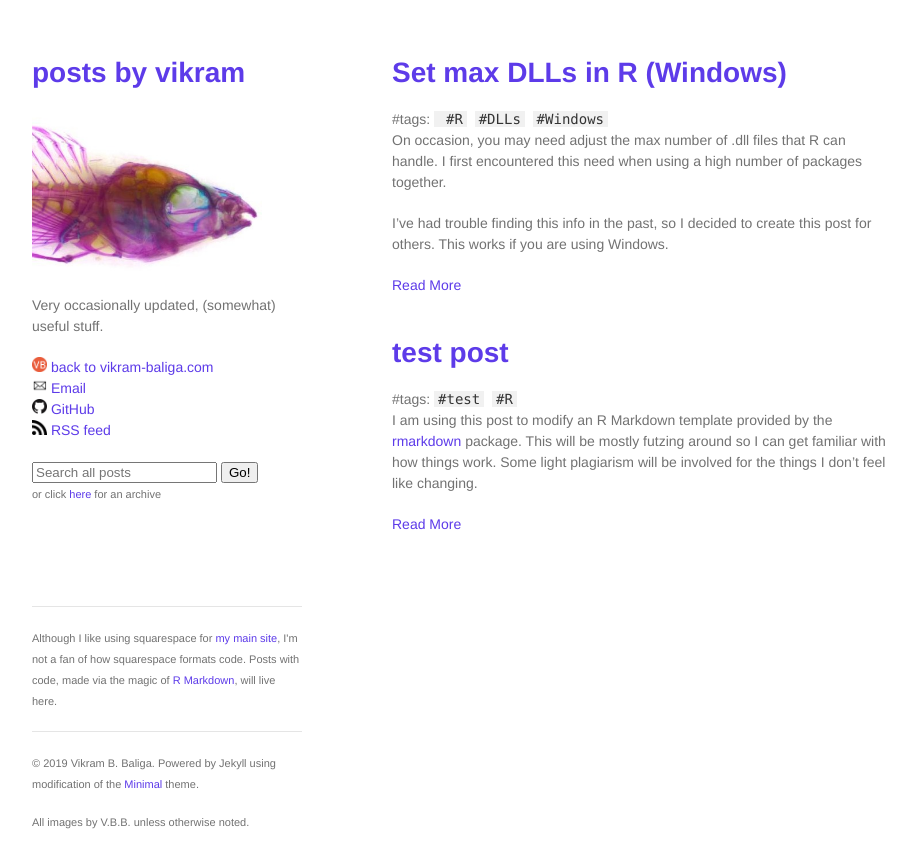
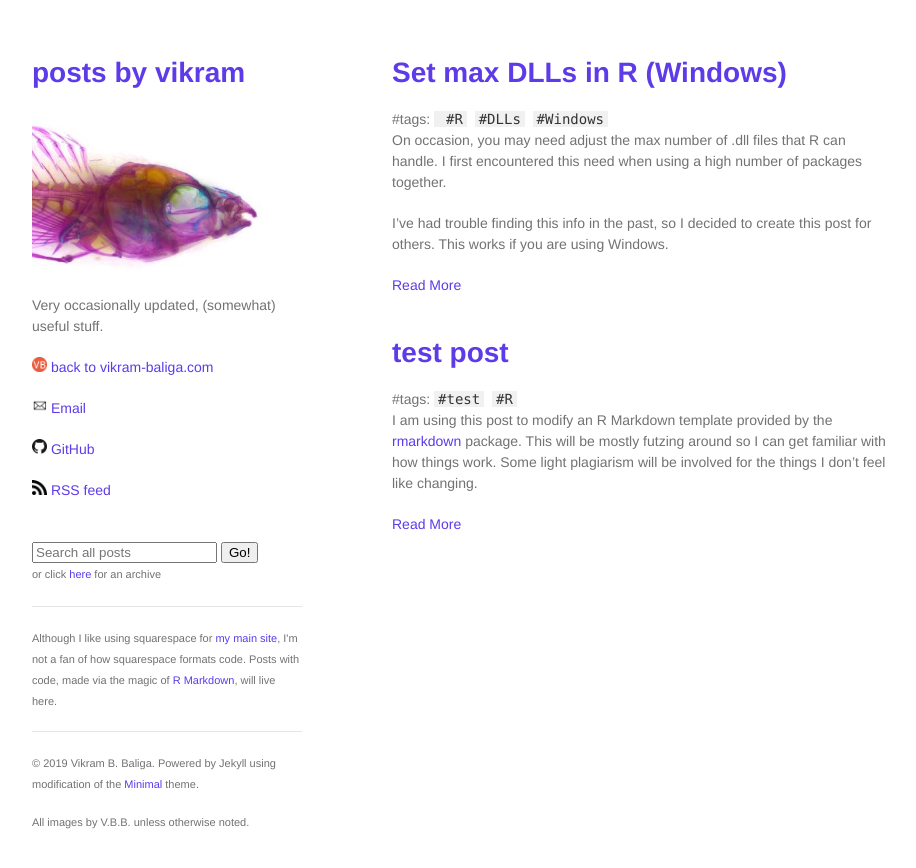
Before and after one commit to vbaliga/vbaliga.github.io, a Jekyll site: the page built from index.html, in a window 1280 px wide. Shown: the top 868 px of the page, without its empty margins (178-1094 px from the left). Built offline with Jekyll 4.4.1, drawn with Linux system fonts in a browser that asks for light colours; a script that is not in the unit is left out.

Commit message:
Update default.html

```diff
--- a/_layouts/default.html
+++ b/_layouts/default.html
@@ -22,13 +22,13 @@
 
         <p>{{ site.description | default: site.github.project_tagline }}</p>
 
-        <p class="view"style="margin: 0; padding-top:25;"><a href="https://www.vikram-baliga.com/"><img src="/images/vb32.png" style="width:15px; height:15px" title="vikram-baliga.com" alt="vikram-baliga.com"></a><a href="https://www.vikram-baliga.com/"><nobr>&nbsp;back to vikram-baliga.com</a></p>
+        <p class="view"style="margin: 10; padding-top:25;"><a href="https://www.vikram-baliga.com/"><img src="/images/vb32.png" style="width:15px; height:15px" title="vikram-baliga.com" alt="vikram-baliga.com"></a><a href="https://www.vikram-baliga.com/"><nobr>&nbsp;back to vikram-baliga.com</a></p>
 
-        <p class="view" style="margin: 0; padding-top:25;"><a href="mailto:vbaliga@zoology.ubc.ca"><img src="/images/email20.png" style="width:15px; height:15px" title="mailto:vbaliga@zoology.ubc.ca" alt="mailto:vbaliga@zoology.ubc.ca"></a><a href="mailto:vbaliga@zoology.ubc.ca">&nbsp;Email</a></p>
+        <p class="view" style="margin: 10; padding-top:25;"><a href="mailto:vbaliga@zoology.ubc.ca"><img src="/images/email20.png" style="width:15px; height:15px" title="mailto:vbaliga@zoology.ubc.ca" alt="mailto:vbaliga@zoology.ubc.ca"></a><a href="mailto:vbaliga@zoology.ubc.ca">&nbsp;Email</a></p>
 
-        <p class="view" style="margin: 0; padding-top:25;"><a href="https://github.com/vbaliga"><img src="/images/GitHub-Mark-64px.png" style="width:15px; height:15px" title="github.com/vbaliga" alt="github.com/vbaliga"><a href="{{ site.github.owner_url }}">&nbsp;GitHub</a></p>
+        <p class="view" style="margin: 10; padding-top:25;"><a href="https://github.com/vbaliga"><img src="/images/GitHub-Mark-64px.png" style="width:15px; height:15px" title="github.com/vbaliga" alt="github.com/vbaliga"><a href="{{ site.github.owner_url }}">&nbsp;GitHub</a></p>
 
-        <p class="view" style="margin: 0; padding-top:25;"><a href="https://vbaliga.github.io/feed.xml"><img src="/images/appbar.rss.png" style="width:15px; height:15px" title="vbaliga.github.io/feed.xml" alt="vbaliga.github.io/feed.xml"></a><a href="https://vbaliga.github.io/feed.xml">&nbsp;RSS feed</a></p>
+        <p class="view" style="margin: 10; padding-top:25;"><a href="https://vbaliga.github.io/feed.xml"><img src="/images/appbar.rss.png" style="width:15px; height:15px" title="vbaliga.github.io/feed.xml" alt="vbaliga.github.io/feed.xml"></a><a href="https://vbaliga.github.io/feed.xml">&nbsp;RSS feed</a></p>
 
         <br>
 
```
